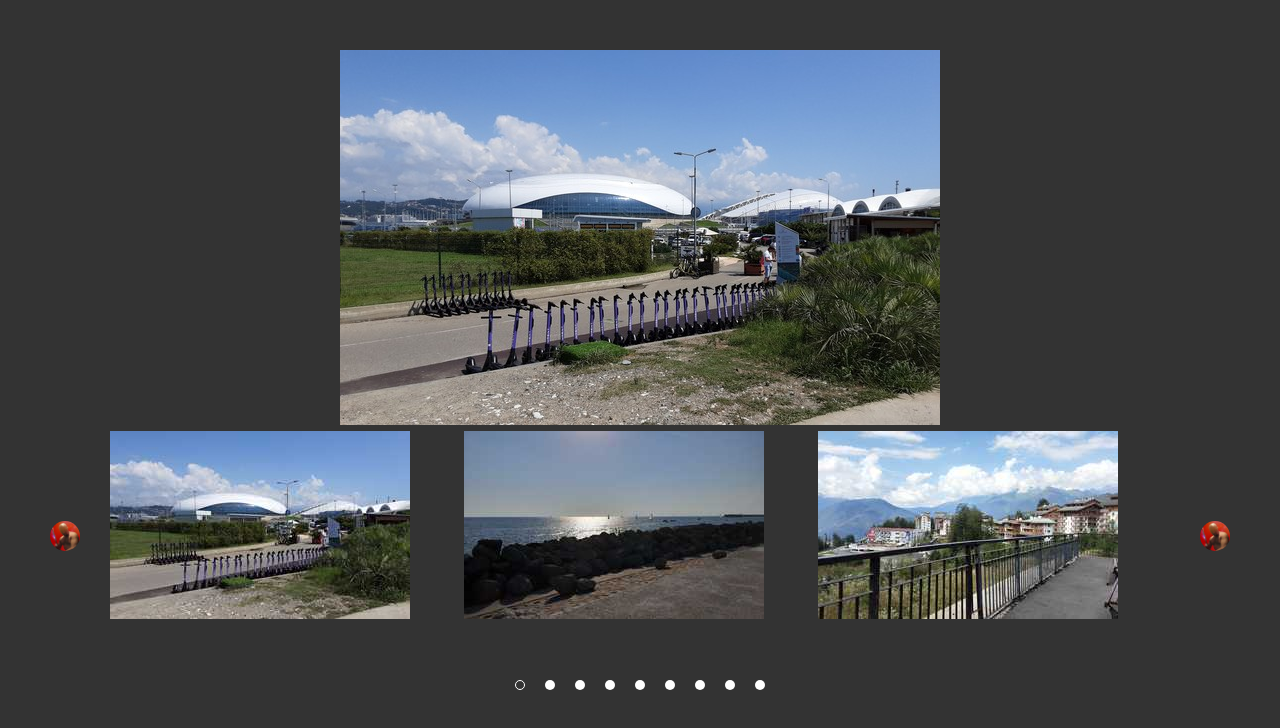
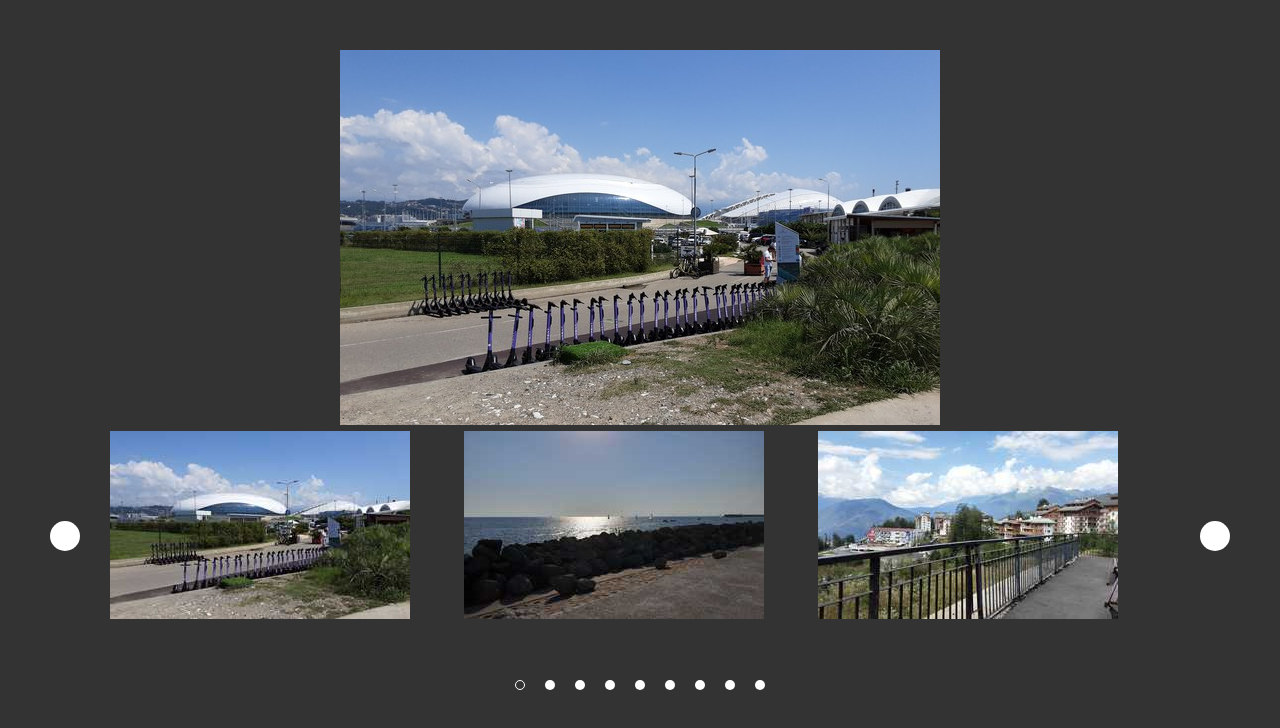
Before and after one commit to AlexAirCG/sliderx, a plain HTML site: page index.html in a window 1280 px wide. Drawn offline with nearby package versions, Linux system fonts and the light colour scheme.

Commit message:
Add files via upload

```diff
--- a/css/style.css
+++ b/css/style.css
@@ -98,16 +98,17 @@ body {
 
 .slider .slick-arrow.slick-prev {
   left: 0;
-  background: url(/img/sany.png) 0 0 / 100% no-repeat;
+  /* background: url(/img/sany.png) 0 0 / 100% no-repeat; */
   width: 30px;
   height: 30px;
-  /* background-color: #fff; */
+  background-color: #fff;
   border-radius: 50%;
 }
 
 .slider .slick-arrow.slick-next {
   right: 0;
-  background: url(/img/sany.png) 0 0 / 100% no-repeat;
+  /* background: url(/img/sany.png) 0 0 / 100% no-repeat; */
+  background-color: #fff;
   width: 30px;
   height: 30px;
   border-radius: 50%;
```
